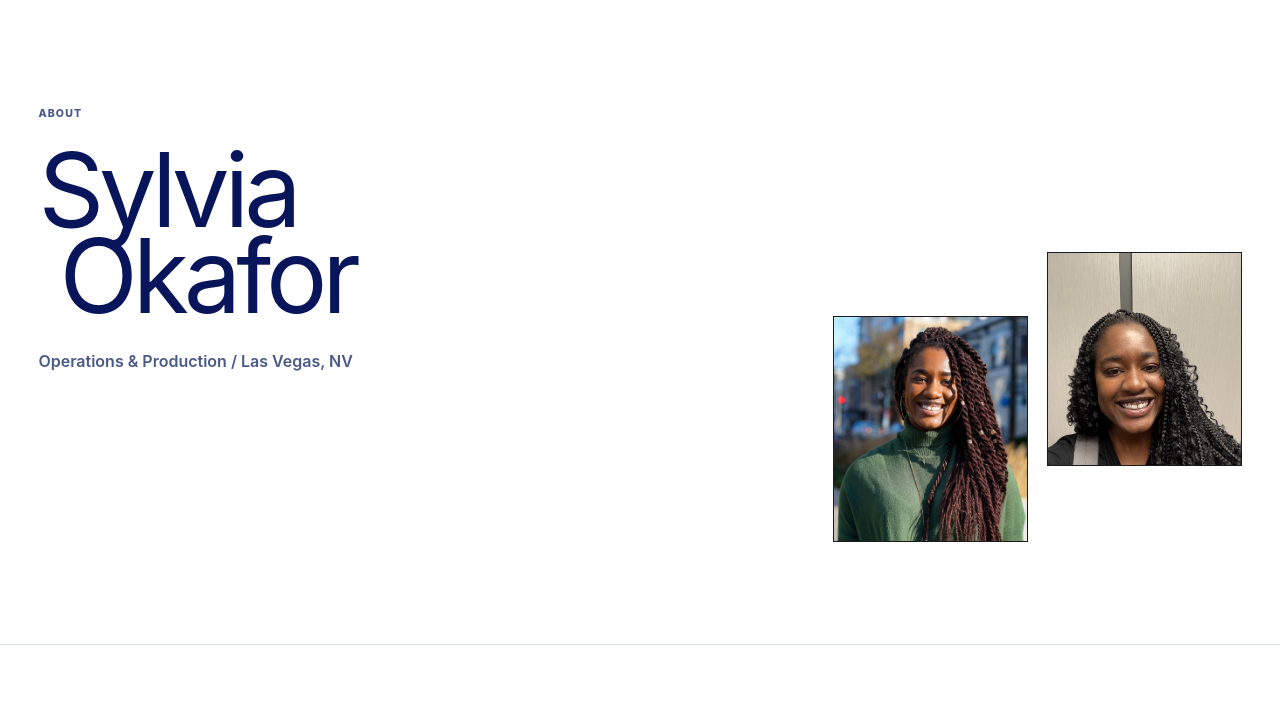
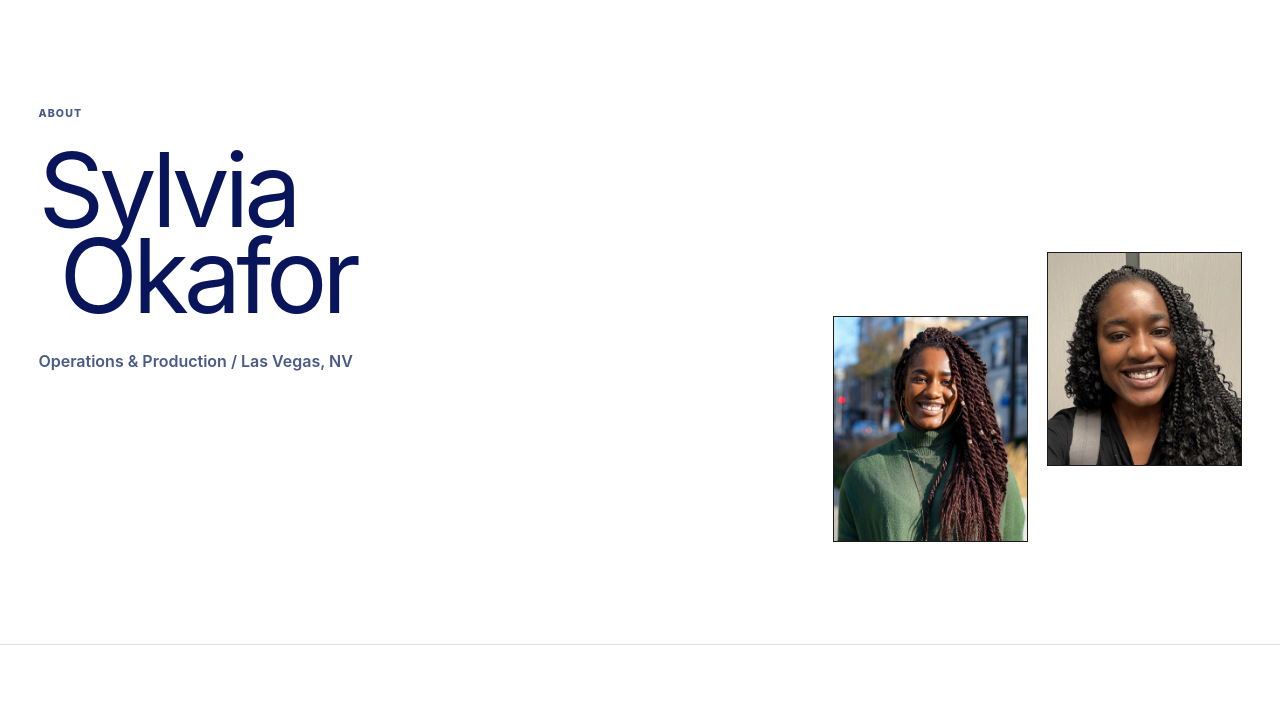
Before and after one commit to sylviaproduces/sylviaproduces.github.io, a website with bundled scripts: page about.html in a window 1280 px wide. Shown: the part 82-788 px from the top of the page. Built offline with nearby package versions, Linux system fonts and the light colour scheme.

Commit message:
Update about.html
Change hero image

```diff
--- a/about.html
+++ b/about.html
@@ -20,7 +20,7 @@
       </div>
       <div class="about-nameplate__media reveal is-visible">
         <figure class="about-nameplate__portrait about-nameplate__portrait--primary"><img src="assets/images/sylvia.webp" alt="Portrait of Sylvia Okafor outdoors" width="1767" height="2048"></figure>
-        <figure class="about-nameplate__portrait about-nameplate__portrait--secondary"><img src="assets/images/Sylvia (1).jpg" alt="Selfie of Sylvia" width="1000" height="1100"></figure>
+        <figure class="about-nameplate__portrait about-nameplate__portrait--secondary"><img src="assets/images/Syl-Selfie.jpg" alt="Selfie of Sylvia" width="1000" height="1100"></figure>
       </div>
     </section>
 
```
